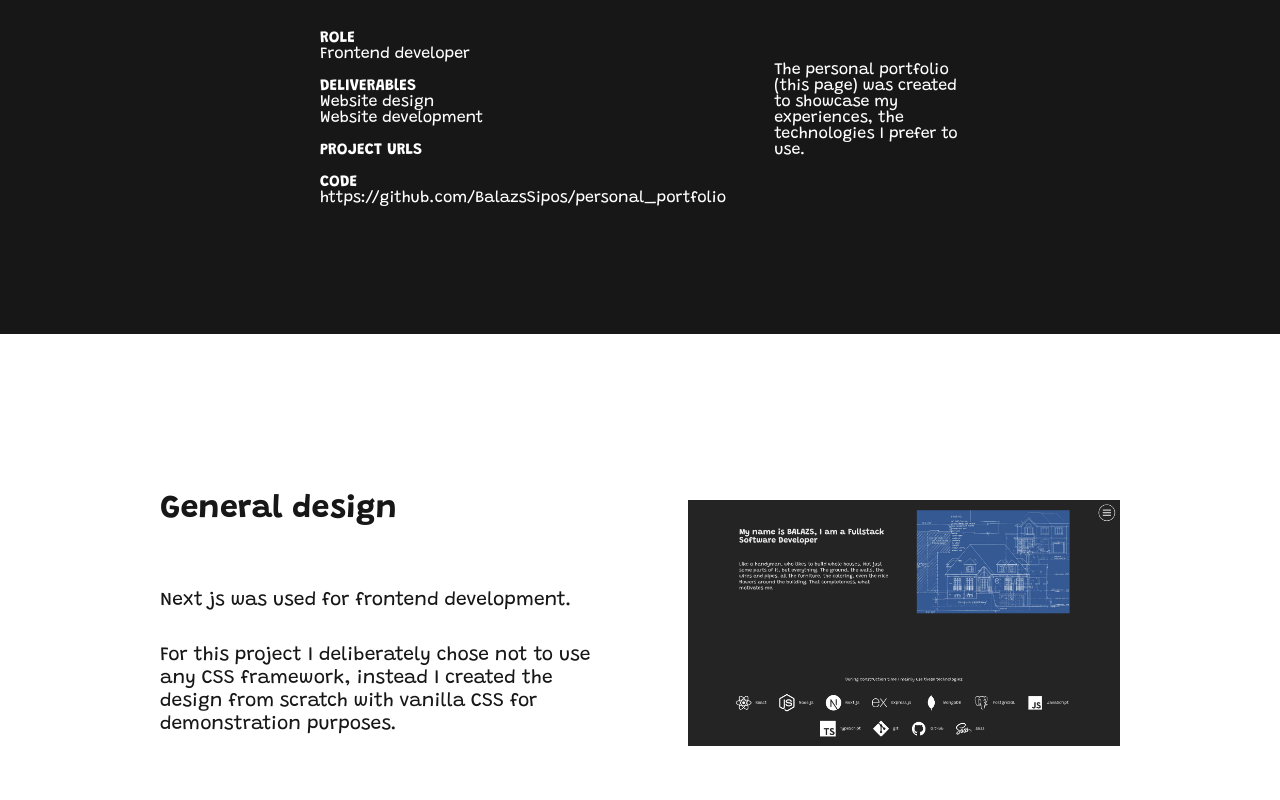
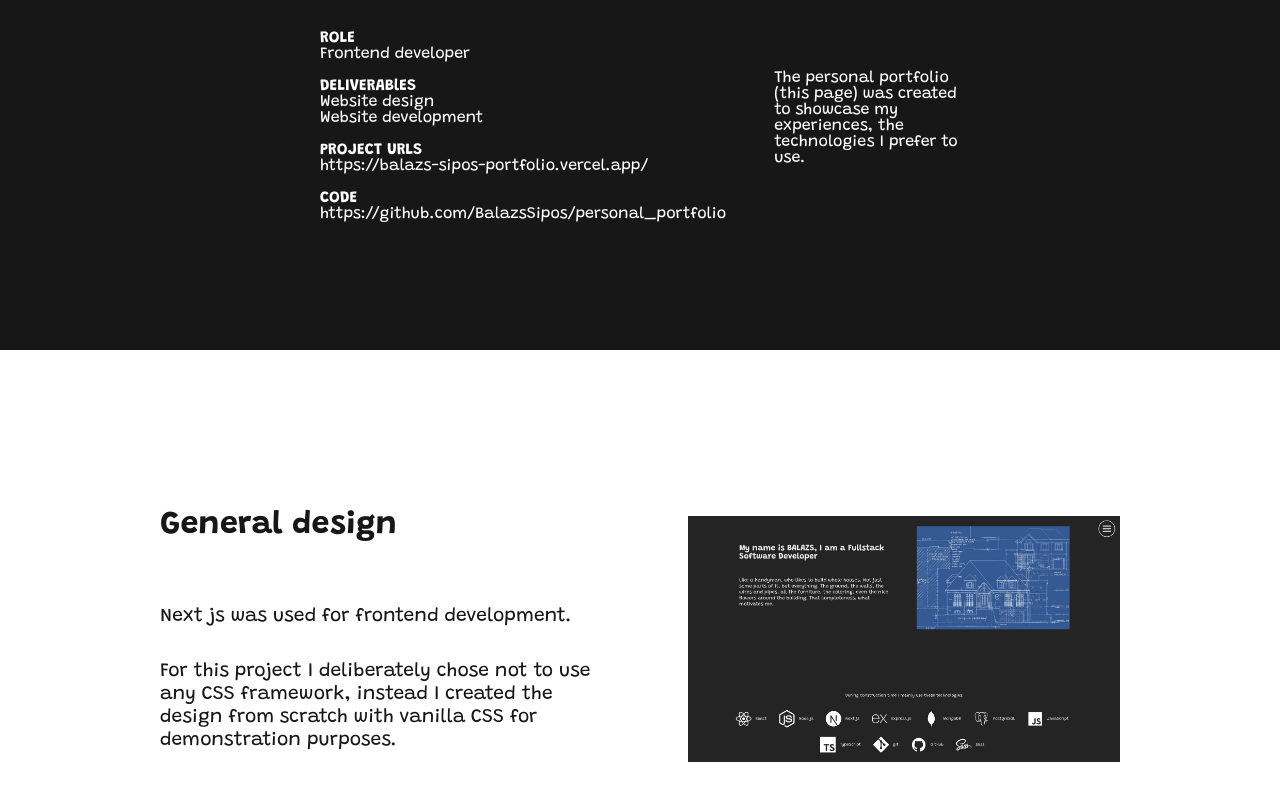
Before and after one commit to BalazsSipos/personal_portfolio, a Next.js app: page /projects/pp in a window 1280 px wide. Shown: the part 998-1798 px from the top of the page. Built offline with nearby package versions, Linux system fonts and the light colour scheme.

Commit message:
Add url to personal portfolio page

```diff
--- a/src/app/projects/pp/page.tsx
+++ b/src/app/projects/pp/page.tsx
@@ -44,7 +44,7 @@ export default function Page() {
     summary: {
       role: 'Frontend developer',
       deliverables: ['Website design', 'Website development'],
-      projectUrls: [],
+      projectUrls: ['https://balazs-sipos-portfolio.vercel.app/'],
       code: 'https://github.com/BalazsSipos/personal_portfolio',
       summaryText:
         'The personal portfolio (this page) was created to showcase my experiences, the technologies I prefer to use.',
```
